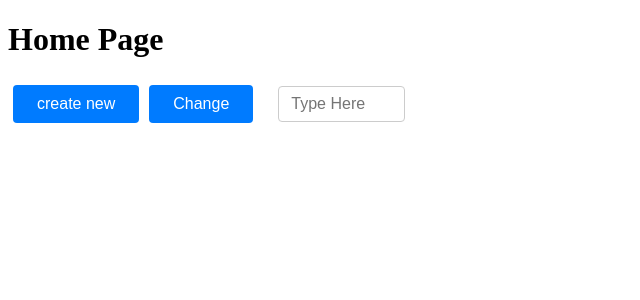
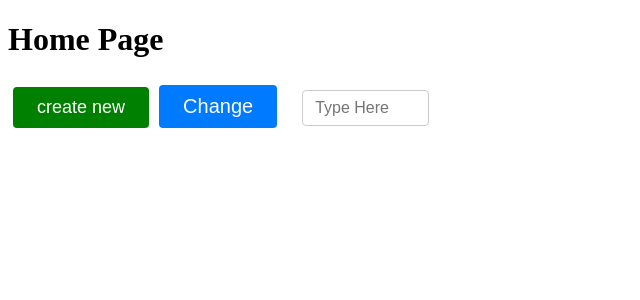
Before and after one commit to binojmadhuranga/first-react, a React (Vite) app: page / in a window 1280 px wide. Shown: the top 300 px of the page, without its empty margins (0-640 px from the left). Built offline with nearby package versions, Linux system fonts and the light colour scheme.

Commit message:
Update Button component to accept bgColor and txtSixe props; modify Home component to utilize new props

```diff
--- a/src/common/Button/Button.jsx
+++ b/src/common/Button/Button.jsx
@@ -1,8 +1,11 @@
 import React from 'react';
 import './style.css';
 
-export default function Button({name}) {
+export default function Button({name,bgColor,txtSixe}) {
+
+  // Function
+
  return (
-    <button className='btn'>{name}</button>
+    <button className='btn' style={{backgroundColor: bgColor, fontSize: txtSixe}}>{name}</button>
  )
 }
--- a/src/pages/Home/Home.jsx
+++ b/src/pages/Home/Home.jsx
@@ -7,8 +7,8 @@ function Home() {
 
     <div>
       <h1>Home Page</h1>
-      <Button name={"create new "}/>
-      <Button name={"Change  "}/>
+      <Button name={"create new"} bgColor={'green'} txtSixe={'18px'}/>
+      <Button name={"Change  "} bgColor={'007bff'} txtSixe={'20px'} />
        <Text placeholder={"Type Here"} />
     </div>
 
```
